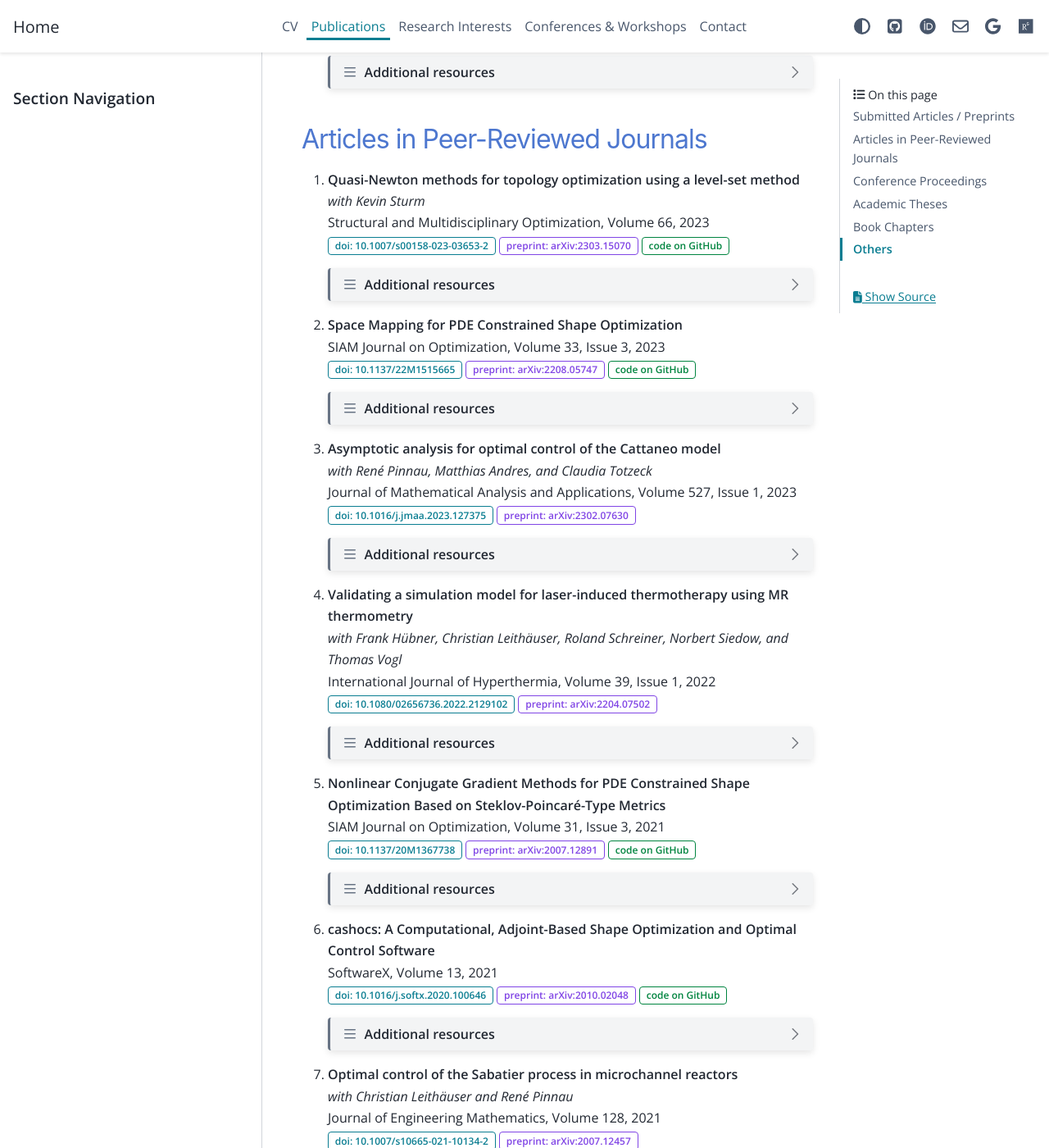
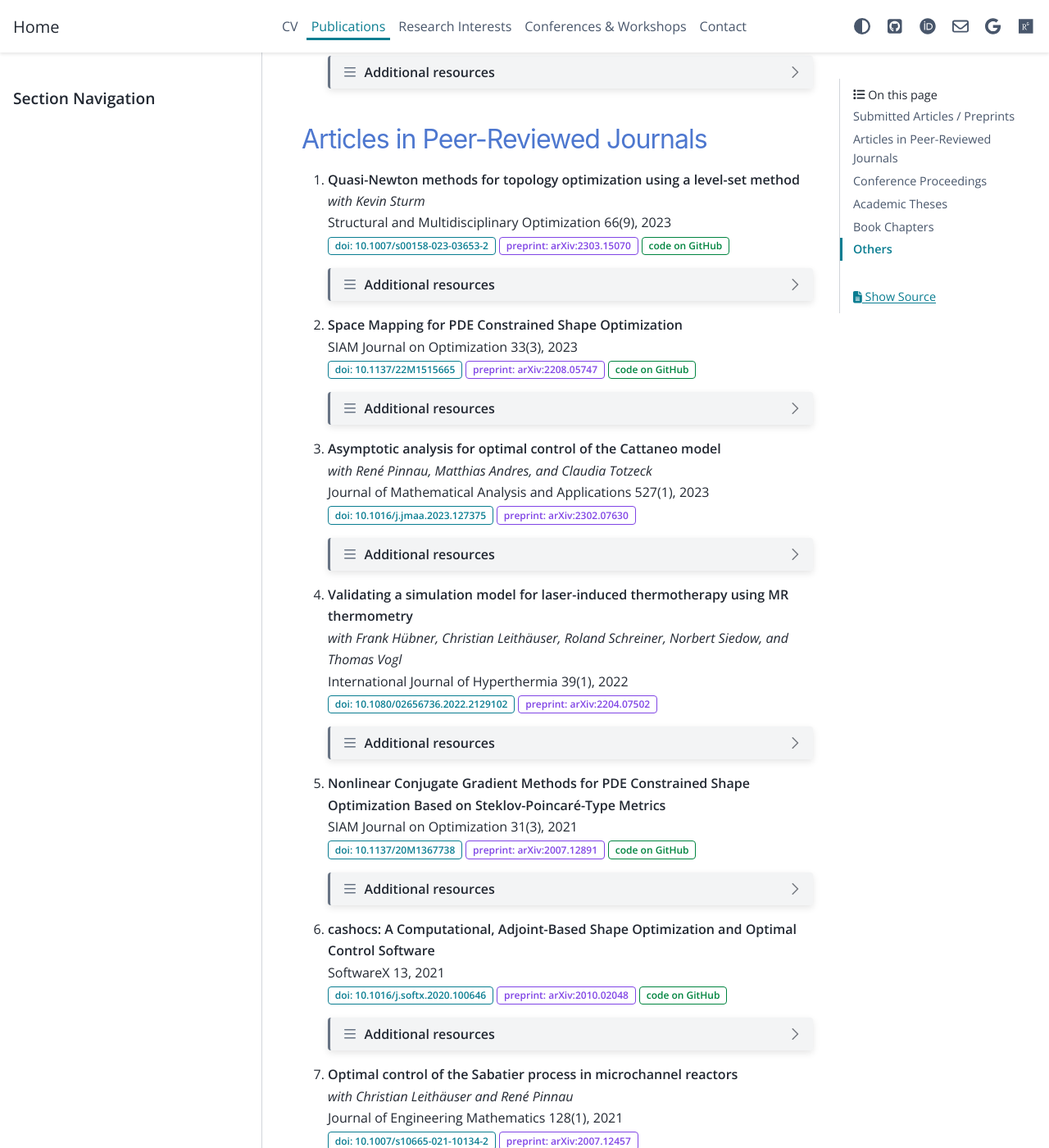
Before and after one commit to sblauth/sblauth.github.io, a Sphinx documentation site: the page built from source/publications.rst, in a window 1280 px wide and 1400 px high, scrolled down 722 px. Shown: the whole window at 82% size. Built offline with Sphinx 7.4.7 and the PyData theme 0.15.4, drawn with Linux system fonts in a browser that asks for light colours; some of the changed text lies outside the part shown.

Commit message:
update publications

```diff
--- a/source/publications.rst
+++ b/source/publications.rst
@@ -72,7 +72,7 @@ Articles in Peer-Reviewed Journals
 
 #. | **Quasi-Newton methods for topology optimization using a level-set method**
    | *with Kevin Sturm*
-   | Structural and Multidisciplinary Optimization, Volume 66, 2023
+   | Structural and Multidisciplinary Optimization 66(9), 2023
    | :bdg-link-primary-line:`doi: 10.1007/s00158-023-03653-2 <https://doi.org/10.1007/s00158-023-03653-2>` :bdg-link-secondary-line:`preprint: arXiv:2303.15070 <https://arxiv.org/abs/2303.15070>` :bdg-link-success-line:`code on GitHub <https://github.com/sblauth/quasi_newton_methods_for_topology_optimization>`
 
    .. dropdown:: Additional resources
@@ -107,7 +107,7 @@ Articles in Peer-Reviewed Journals
 
 
 #. | **Space Mapping for PDE Constrained Shape Optimization**
-   | SIAM Journal on Optimization, Volume 33, Issue 3, 2023
+   | SIAM Journal on Optimization 33(3), 2023
    | :bdg-link-primary-line:`doi: 10.1137/22M1515665 <https://doi.org/10.1137/22M1515665>` :bdg-link-secondary-line:`preprint: arXiv:2208.05747 <https://arxiv.org/abs/2208.05747>` :bdg-link-success-line:`code on GitHub <https://github.com/sblauth/space_mapping_shape_optimization>`
 
    .. dropdown:: Additional resources
@@ -144,7 +144,7 @@ Articles in Peer-Reviewed Journals
 
 #. | **Asymptotic analysis for optimal control of the Cattaneo model**
    | *with René Pinnau, Matthias Andres, and Claudia Totzeck*
-   | Journal of Mathematical Analysis and Applications, Volume 527, Issue 1, 2023
+   | Journal of Mathematical Analysis and Applications 527(1), 2023
    | :bdg-link-primary-line:`doi: 10.1016/j.jmaa.2023.127375 <https://doi.org/10.1016/j.jmaa.2023.127375>` :bdg-link-secondary-line:`preprint: arXiv:2302.07630 <https://arxiv.org/abs/2302.07630>`
 
    .. dropdown:: Additional resources
@@ -178,7 +178,7 @@ Articles in Peer-Reviewed Journals
 
 #. | **Validating a simulation model for laser-induced thermotherapy using MR thermometry**
    | *with Frank Hübner, Christian Leithäuser, Roland Schreiner, Norbert Siedow, and Thomas Vogl*
-   | International Journal of Hyperthermia, Volume 39, Issue 1, 2022
+   | International Journal of Hyperthermia 39(1), 2022
    | :bdg-link-primary-line:`doi: 10.1080/02656736.2022.2129102 <https://doi.org/10.1080/02656736.2022.2129102>` :bdg-link-secondary-line:`preprint: arXiv:2204.07502 <https://arxiv.org/abs/2204.07502>`
 
    .. dropdown:: Additional resources
@@ -224,7 +224,7 @@ Articles in Peer-Reviewed Journals
 
 
 #. | **Nonlinear Conjugate Gradient Methods for PDE Constrained Shape Optimization Based on Steklov-Poincaré-Type Metrics**
-   | SIAM Journal on Optimization, Volume 31, Issue 3, 2021
+   | SIAM Journal on Optimization 31(3), 2021
    | :bdg-link-primary-line:`doi: 10.1137/20M1367738 <https://doi.org/10.1137/20M1367738>` :bdg-link-secondary-line:`preprint: arXiv:2007.12891 <https://arxiv.org/abs/2007.12891>` :bdg-link-success-line:`code on GitHub <https://github.com/sblauth/nonlinear_shape_cg_benchmark>`
 
    .. dropdown:: Additional resources
@@ -257,7 +257,7 @@ Articles in Peer-Reviewed Journals
 
 
 #. | **cashocs: A Computational, Adjoint-Based Shape Optimization and Optimal Control Software**
-   | SoftwareX, Volume 13, 2021
+   | SoftwareX 13, 2021
    | :bdg-link-primary-line:`doi: 10.1016/j.softx.2020.100646 <https://doi.org/10.1016/j.softx.2020.100646>` :bdg-link-secondary-line:`preprint: arXiv:2010.02048 <https://arxiv.org/abs/2010.02048>` :bdg-link-success-line:`code on GitHub <https://github.com/sblauth/cashocs>`
 
    .. dropdown:: Additional resources
@@ -290,7 +290,7 @@ Articles in Peer-Reviewed Journals
 
 #. | **Optimal control of the Sabatier process in microchannel reactors**
    | *with Christian Leithäuser and René Pinnau*
-   | Journal of Engineering Mathematics, Volume 128, 2021
+   | Journal of Engineering Mathematics 128(1), 2021
    | :bdg-link-primary-line:`doi: 10.1007/s10665-021-10134-2 <https://doi.org/10.1007/s10665-021-10134-2>` :bdg-link-secondary-line:`preprint: arXiv:2007.12457 <https://arxiv.org/abs/2007.12457>`
 
    .. dropdown:: Additional resources
@@ -324,7 +324,7 @@ Articles in Peer-Reviewed Journals
 
 #. | **Model hierarchy for the shape optimization of a microchannel cooling system**
    | *with Christian Leithäuser and René Pinnau*
-   | ZAMM Journal of Applied Mathematics and Mechanics, Volume 101, Issue 4, 2021
+   | ZAMM Journal of Applied Mathematics and Mechanics 101(4), 2021
    | :bdg-link-primary-line:`doi: 10.1002/zamm.202000166 <https://doi.org/10.1002/zamm.202000166>` :bdg-link-secondary-line:`preprint: arXiv:1911.06819 <https://arxiv.org/abs/1911.06819>`
 
    .. dropdown:: Additional resources
@@ -359,7 +359,7 @@ Articles in Peer-Reviewed Journals
 
 #. | **Shape sensitivity analysis for a microchannel cooling system**
    | *with Christian Leithäuser and René Pinnau*
-   | Journal of Mathematical Analysis and Applications, Volume 492, Issue 2, 2020
+   | Journal of Mathematical Analysis and Applications 492(2), 2020
    | :bdg-link-primary-line:`doi: 10.1016/j.jmaa.2020.124476 <https://doi.org/10.1016/j.jmaa.2020.124476>` :bdg-link-secondary-line:`preprint: arXiv:2005.02754 <https://arxiv.org/abs/2005.02754>`
 
    .. dropdown:: Additional resources
@@ -392,7 +392,7 @@ Articles in Peer-Reviewed Journals
 
 #. | **Identification of the blood perfusion rate for laser-induced thermotherapy in the liver**
    | *with Matthias Andres, Christian Leithäuser, and Norbert Siedow*
-   | Journal of Mathematics in Industry, Volume 10, 2020
+   | Journal of Mathematics in Industry 10, 2020
    | :bdg-link-primary-line:`doi: 10.1186/s13362-020-00085-1 <https://doi.org/10.1186/s13362-020-00085-1>` :bdg-link-secondary-line:`preprint: arXiv:1910.09199 <https://arxiv.org/abs/1910.09199>`
 
    .. dropdown:: Additional resources
@@ -424,7 +424,7 @@ Articles in Peer-Reviewed Journals
 
 #. | **Mathematical modeling of vaporization during laser-induced thermotherapy in liver tissue**
    | *with Frank Hübner, Christian Leithäuser, Norbert Siedow, and Thomas Vogl*
-   | Journal of Mathematics in Industry, Volume 10, 2020
+   | Journal of Mathematics in Industry 10, 2020
    | :bdg-link-primary-line:`doi: 10.1186/s13362-020-00082-4 <https://doi.org/10.1186/s13362-020-00082-4>` :bdg-link-secondary-line:`preprint: arXiv:1910.12515 <https://arxiv.org/abs/1910.12515>`
 
    .. dropdown:: Additional resources
@@ -518,7 +518,7 @@ Conference Proceedings
 
 #. | **Optimal Control and Asymptotic Analysis of the Cattaneo Equation**
    | *with Matthias Andres, René Pinnau, and Claudia Totzeck*
-   | Proceedings in Applied Mathematics and Mechanics, Volume 19, 2019
+   | Proceedings in Applied Mathematics and Mechanics 19, 2019
    | :bdg-link-primary-line:`doi: 10.1002/pamm.201900184 <https://doi.org/10.1002/pamm.201900184>`
 
    .. dropdown:: Additional resources
@@ -550,7 +550,7 @@ Conference Proceedings
 
 #. | **A Numerical Comparison of Consensus-Based Global Optimization to other Particle-based Global Optimization Schemes**
    | *with Claudia Totzeck, René Pinnau, and Steffen Schotthöfer*
-   | Proceedings in Applied Mathematics and Mechanics, Volume 18, 2018
+   | Proceedings in Applied Mathematics and Mechanics 18, 2018
    | :bdg-link-primary-line:`doi: 10.1002/pamm.201800291 <https://doi.org/10.1002/pamm.201800291>`
 
    .. dropdown:: Additional resources
@@ -613,7 +613,7 @@ Academic Theses
 
 
 #. | **Optimal Control and Asymptotic Analysis of the Cattaneo Model**
-   | KLUEDO, 2018, Master's Thesis ()
+   | KLUEDO, 2018, Master's Thesis
    | :bdg-link-primary-line:`urn:nbn:de:hbz:386-kluedo-53727 <https://nbn-resolving.org/urn:nbn:de:hbz:386-kluedo-53727>`
 
    .. dropdown:: Additional resources
@@ -681,7 +681,7 @@ Others
 
 #. | **MINT-EC-Girls-Camp: Math-Talent-School**
    | *with Lena Leiß, Stefan Ruzika, Thomas Jung, Andrea Meier, and Robert Sicks*
-   | KOMMS Reports (Reports zur Mathematischen Modellierung in MINT-Projekten in der Schule), Volume 9, 2019
+   | KOMMS Reports (Reports zur Mathematischen Modellierung in MINT-Projekten in der Schule) 9, 2019
    | :bdg-link-primary-line:`urn:nbn:de:hbz:386-kluedo-57924 <https://nbn-resolving.org/urn:nbn:de:hbz:386-kluedo-57924>`
 
    .. dropdown:: Additional resources
```
Also changed, not shown: other parts of source/publications.rst (+1 -1 lines).
